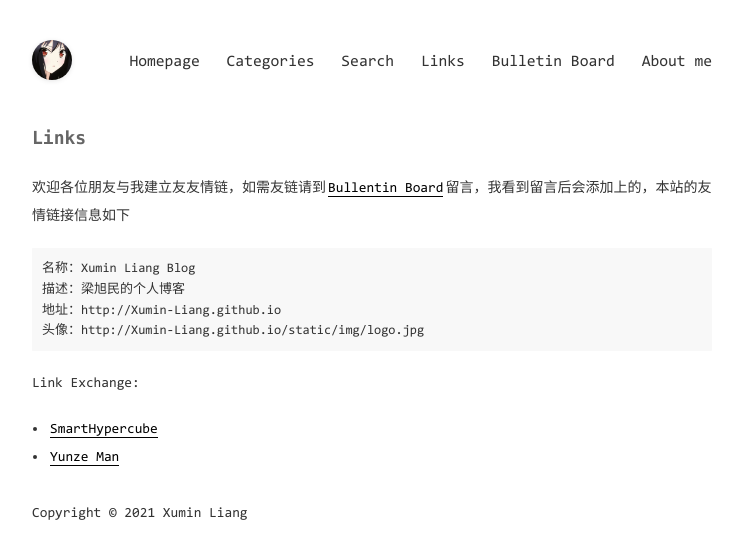
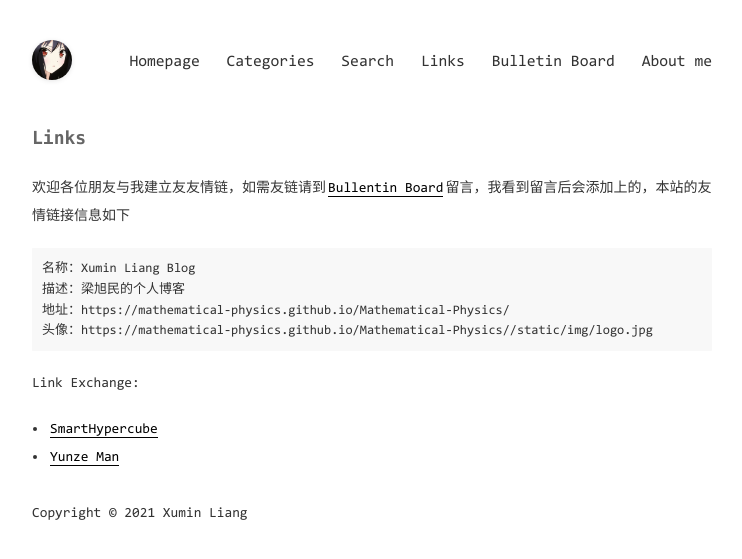
Before and after one commit to Mathematical-Physics/Mathematica-Physics, a Jekyll site: the page built from pages/links.md, in a window 1280 px wide. Shown: the top 559 px of the page, without its empty margins (268-1010 px from the left). Built offline with Jekyll 4.4.1, drawn with Linux system fonts in a browser that asks for light colours; some of the changed lines change nothing that is shown.

Commit message:
Update _config.yml

```diff
--- a/_config.yml
+++ b/_config.yml
@@ -17,7 +17,7 @@ exclude: ['CNAME', 'README.md', 'LICENSE', '_site', 'dist', 'Gemfile', 'Gemfile.
 
 # 域名配置
 # baseurl配置,如果网站部署在根目录下的其他目录中，请设置为 /目录名
-domainUrl: 'http://Xumin-Liang.github.io'
+domainUrl: 'https://mathematical-physics.github.io/Mathematical-Physics/'
 baseurl: ''
 
 # 吐个槽地址，会在chat页面中重定向到该地址
```
